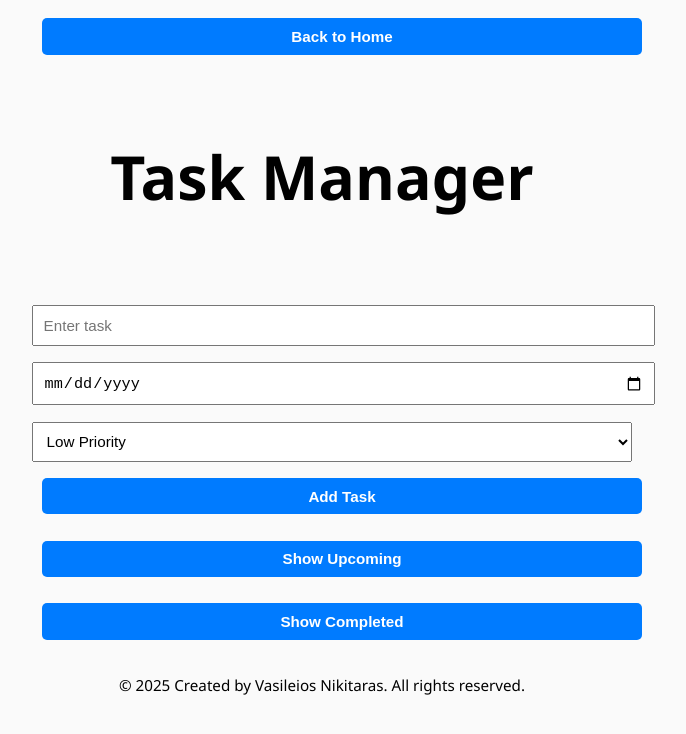
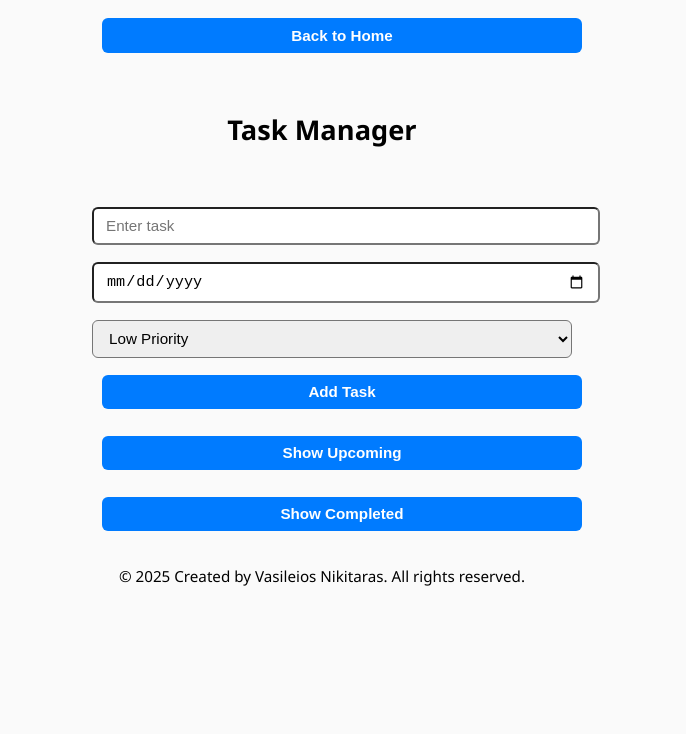
Before and after one commit to vasilisnikitaras/task-manager-app, a plain HTML site: page index.html in a window 1280 px wide. Shown: the whole page, without its empty margins (318-1004 px from the left). Drawn offline with Linux system fonts and the light colour scheme.

Commit message:
Update style.css

```diff
--- a/style.css
+++ b/style.css
@@ -150,3 +150,41 @@ button {
     font-size: 1.5rem;
   }
 }
+
+/* === Refined Mobile UI Tweaks === */
+body {
+  padding: 0.75rem;
+  font-size: 0.95rem;
+  max-width: 480px;
+  margin: 0 auto;
+}
+
+input,
+select,
+button {
+  width: 100%;
+  padding: 0.55rem 0.75rem;
+  font-size: 0.95rem;
+  margin-top: 0.4rem;
+  border-radius: 6px;
+}
+
+h1 {
+  font-size: 1.7rem;
+  margin-bottom: 1rem;
+}
+
+#task-section {
+  margin-top: 1rem;
+}
+
+@media (max-width: 360px) {
+  body {
+    font-size: 0.85rem;
+  }
+
+  button {
+    font-size: 0.9rem;
+    padding: 0.5rem;
+  }
+}
```
